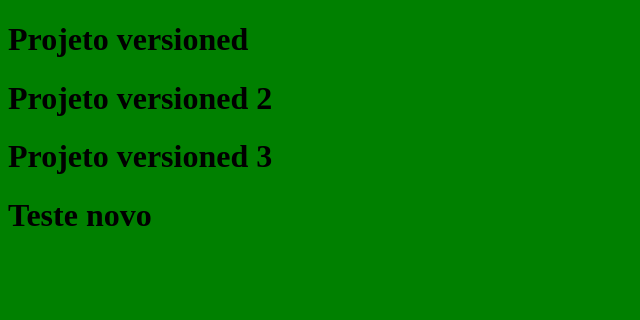
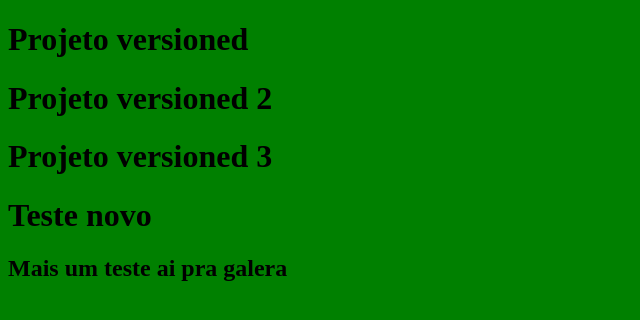
Before and after one commit to RenanLaureano/meu_projeto_versionado, a plain HTML site: page index.html in a window 1280 px wide. Shown: the whole page, without its empty margins (0-640 px from the left). Drawn offline with Linux system fonts and the light colour scheme.

Commit message:
Update index.html

```diff
--- a/index.html
+++ b/index.html
@@ -8,5 +8,6 @@
 	<h1>Projeto versioned 2</h1>
 	<h1>Projeto versioned 3</h1>
 	<h1>Teste novo</h1>
+	<h2>Mais um teste ai pra galera</h2>
 </body>
 </html>
```
